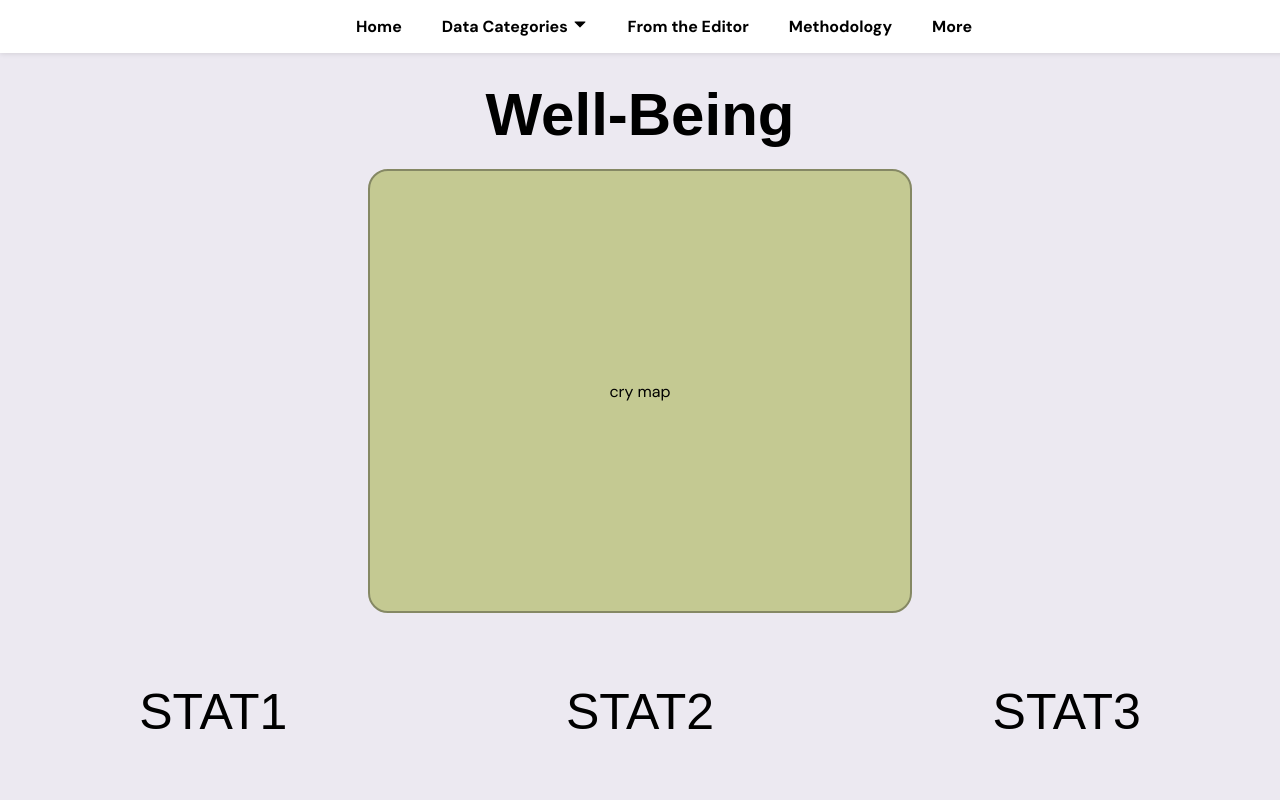
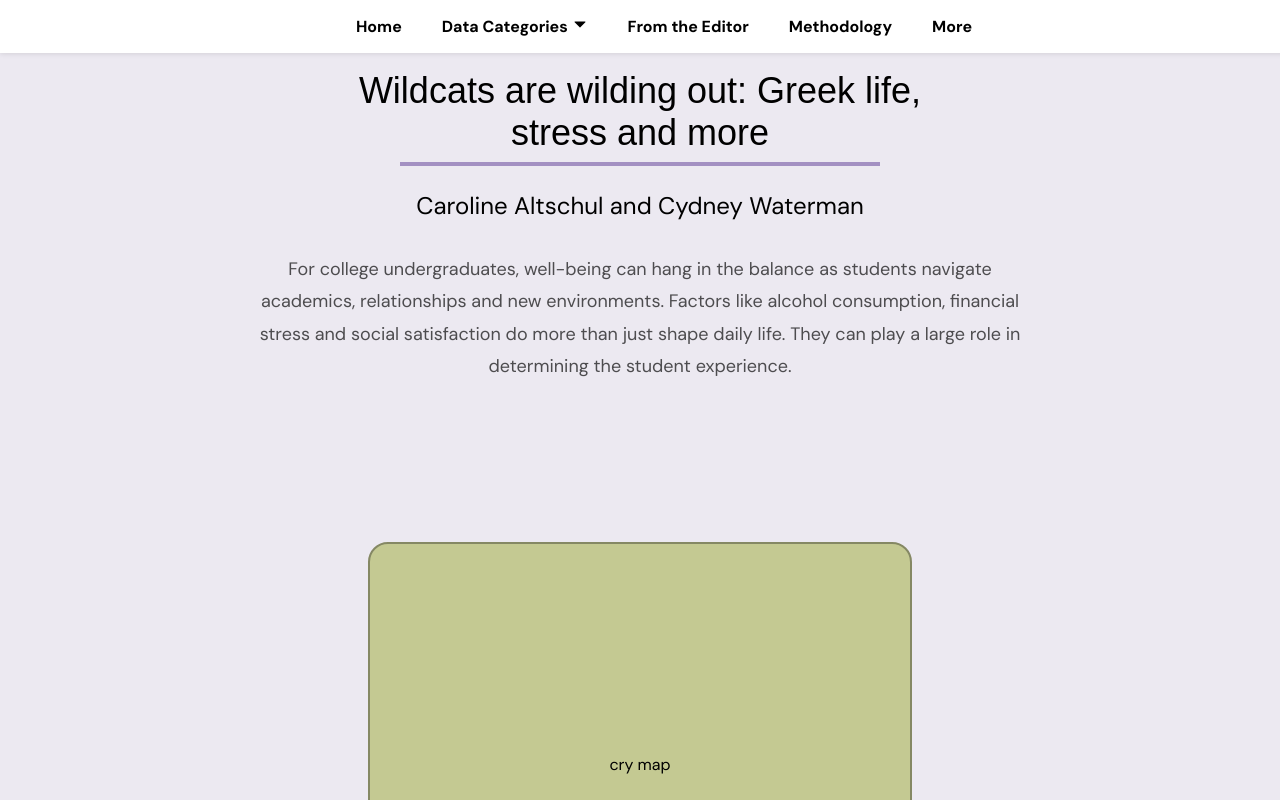
Before and after one commit to femih25/s26-poll, a React (Vite) app: page /wellbeing in a window 1280 px wide. Shown: the top 800 px of the page. Built offline with nearby package versions, Linux system fonts and the light colour scheme; a web font is replaced by a local one.

Commit message:
added page intro

```diff
--- a/src/pages/wellbeing.jsx
+++ b/src/pages/wellbeing.jsx
@@ -4,7 +4,12 @@ import DataDashboard from "../components/data-dashboard"
 function Wellbeing() {
     return (
     <div>
-    <h1>Well-Being</h1>
+    <div id = 'page-intro'>
+      <h2 className = "page-title">Wildcats are wilding out: Greek life, stress and more </h2>
+      <h3 className = "page-byline">Caroline Altschul and Cydney Waterman</h3>
+      <p className = "intro-blurb">For college undergraduates, well-being can hang in the balance as students navigate academics, relationships and new environments. Factors like alcohol consumption, financial stress and social satisfaction do more than just shape daily life. They can play a large role in determining the student experience.
+      </p>
+    </div>
     <div style = {{
       border: '2px solid #858864',
       padding: '20px',
@@ -29,16 +34,16 @@ function Wellbeing() {
     }}>
       <p style = {{
         fontFamily: "'Londrina Solid', sans-serif",
-        fontSize: '50px'
-      }}>STAT1</p>
+        fontSize: '35px'
+      }}>Out of those who never drink, only 7.8% are in Greek life.</p>
       <p style = {{
         fontFamily: "'Londrina Solid', sans-serif",
-        fontSize: '50px'
-      }}>STAT2</p>
+        fontSize: '35px'
+      }}>Social satisfaction is equal across screen times. </p>
       <p style = {{
         fontFamily: "'Londrina Solid', sans-serif",
-        fontSize: '50px'
-      }}>STAT3</p>
+        fontSize: '35px'
+      }}>Of students on financial aid, 47.6% said finances contribute negatively to their well-being.</p>
     </div>
     <div style = {{
       border: '2px solid #858864',
```
